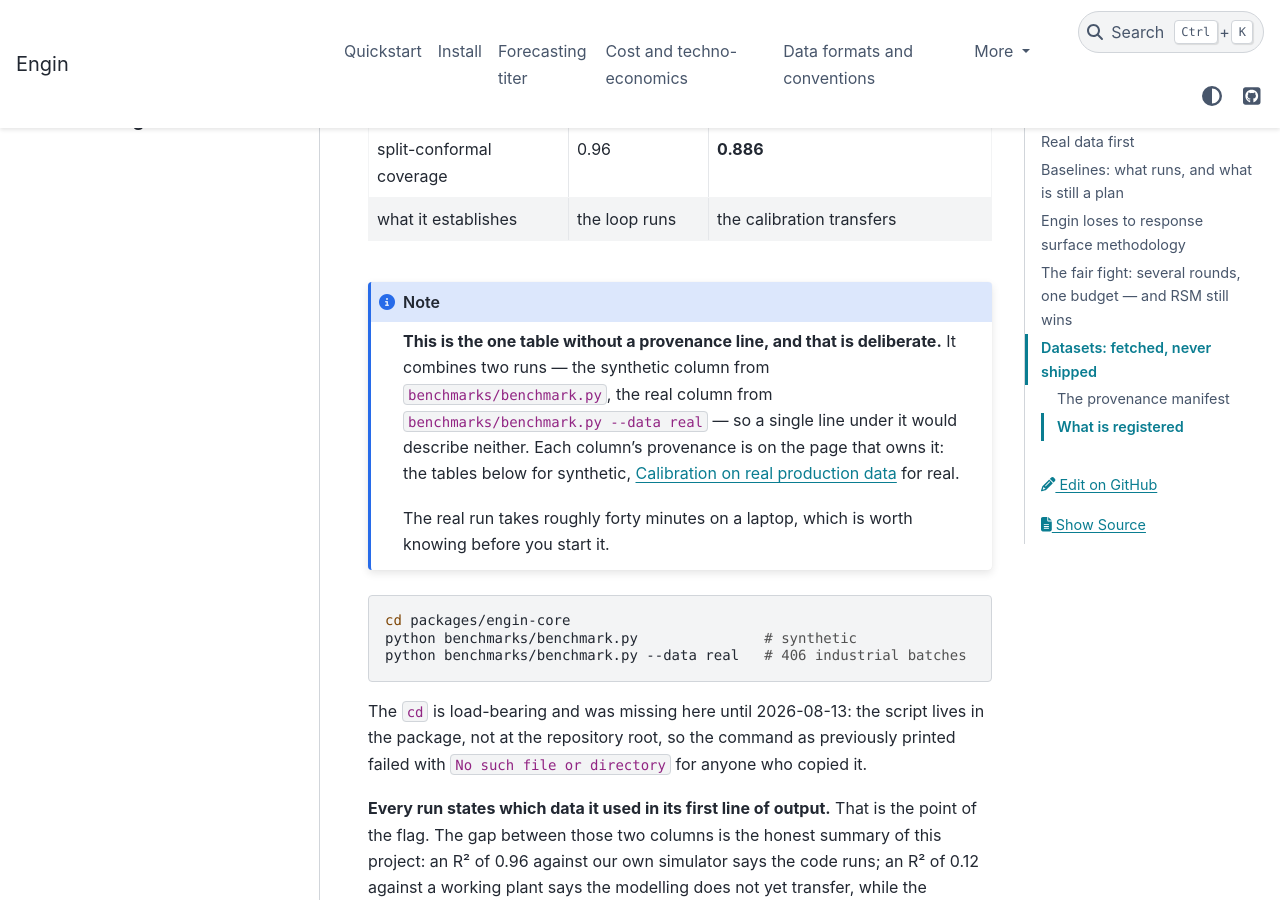
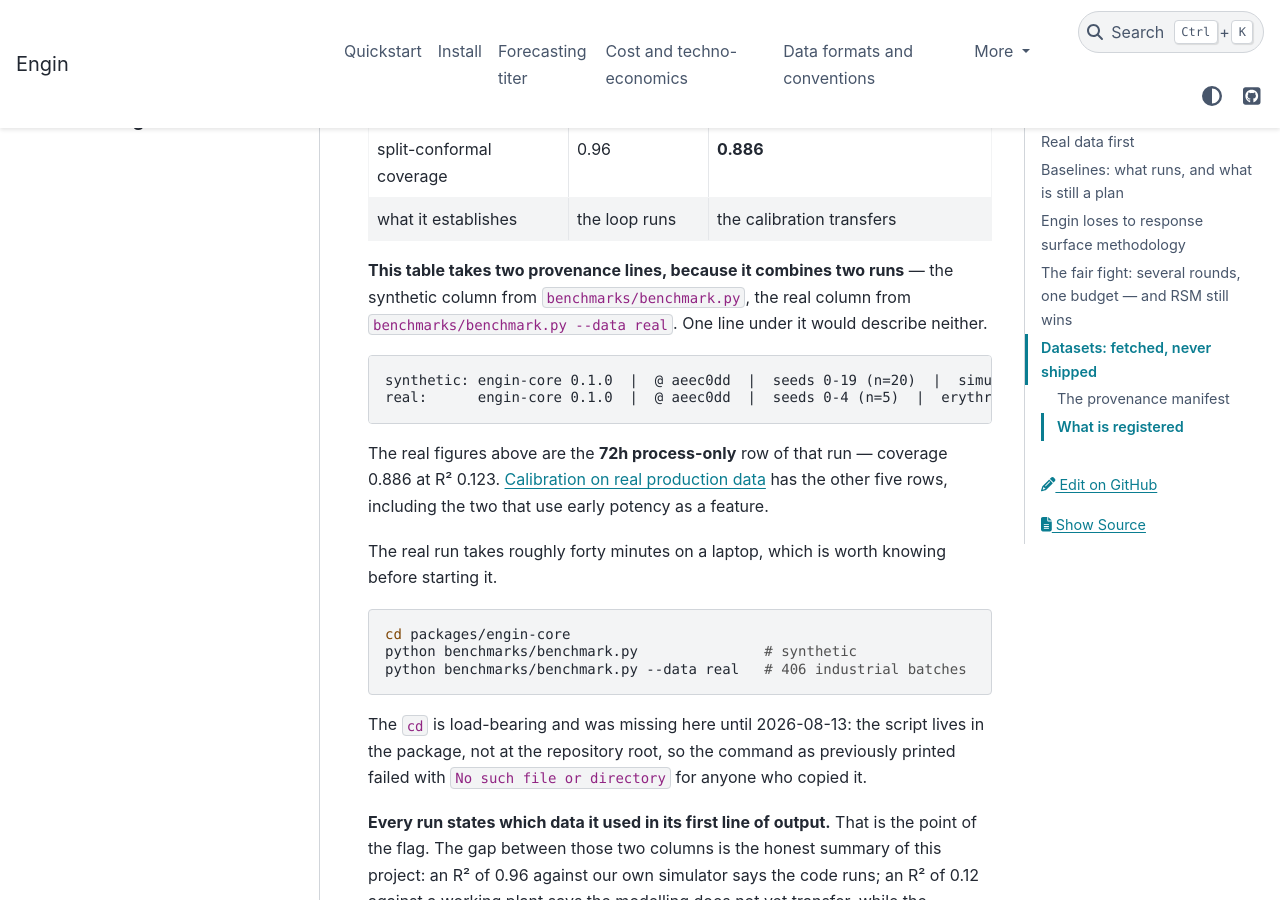
Before and after one commit to enginbio/engin-suite, a Sphinx documentation site: the page built from docs/benchmarks.md, in a window 1280 px wide and 900 px high, scrolled down 386 px. Built offline with Sphinx 7.4.7 and the PyData theme 0.15.4, drawn with Linux system fonts in a browser that asks for light colours.

Commit message:
Stamp the summary table too; the real run did finish
It carries two lines rather than none, because it combines two runs -- synthetic seeds 0-19 and real seeds 0-4, both at aeec0dd. The real run completed cleanly at ~50 minutes; I had recorded it as unavailable and published a note explaining the gap, which was wrong. The gap does not exist.

The 72h process-only row it quotes -- coverage 0.886 at R2 0.123 -- matches what the page already published.

Co-Authored-By: Claude Opus 5 <noreply@anthropic.com>
Signed-off-by: David Baugher <dbaugher>

````diff
--- a/docs/benchmarks.md
+++ b/docs/benchmarks.md
@@ -10,17 +10,22 @@ Real-data validation has landed, so the numbers that matter lead:
 | split-conformal coverage | 0.96 | **0.886** |
 | what it establishes | the loop runs | the calibration transfers |
 
-```{note}
-**This is the one table without a provenance line, and that is deliberate.** It
-combines two runs — the synthetic column from `benchmarks/benchmark.py`, the real
-column from `benchmarks/benchmark.py --data real` — so a single line under it
-would describe neither. Each column's provenance is on the page that owns it:
-the tables below for synthetic, [Calibration on real production
-data](methods/real-data-calibration.md) for real.
+**This table takes two provenance lines, because it combines two runs** — the
+synthetic column from `benchmarks/benchmark.py`, the real column from
+`benchmarks/benchmark.py --data real`. One line under it would describe neither.
+
+```text
+synthetic: engin-core 0.1.0  |  @ aeec0dd  |  seeds 0-19 (n=20)  |  simulator defaults  |  numpy 2.5.2  |  run 2026-08-15
+real:      engin-core 0.1.0  |  @ aeec0dd  |  seeds 0-4 (n=5)  |  erythromycin-efp EFP_long.csv (doi:10.5281/zenodo.14619074)  |  numpy 2.5.2  |  run 2026-08-15
+```
+
+The real figures above are the **72h process-only** row of that run — coverage
+0.886 at R² 0.123. [Calibration on real production
+data](methods/real-data-calibration.md) has the other five rows, including the
+two that use early potency as a feature.
 
 The real run takes roughly forty minutes on a laptop, which is worth knowing
-before you start it.
-```
+before starting it.
 
 ```bash
 cd packages/engin-core
````
Also changed, not shown: 1 other file.
